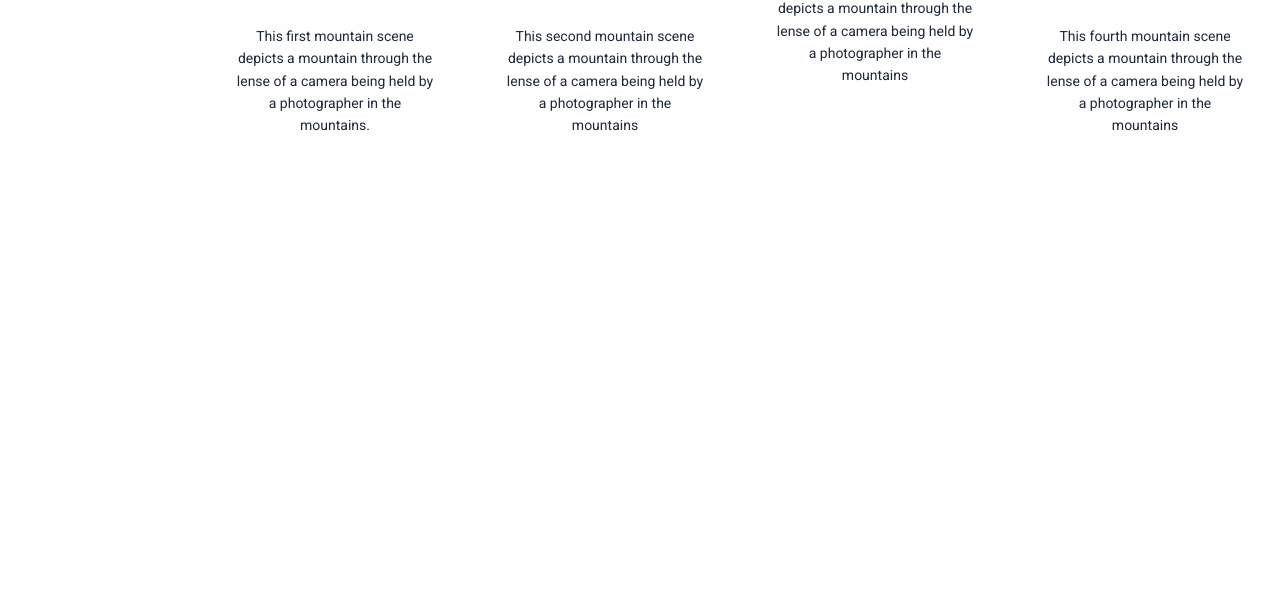
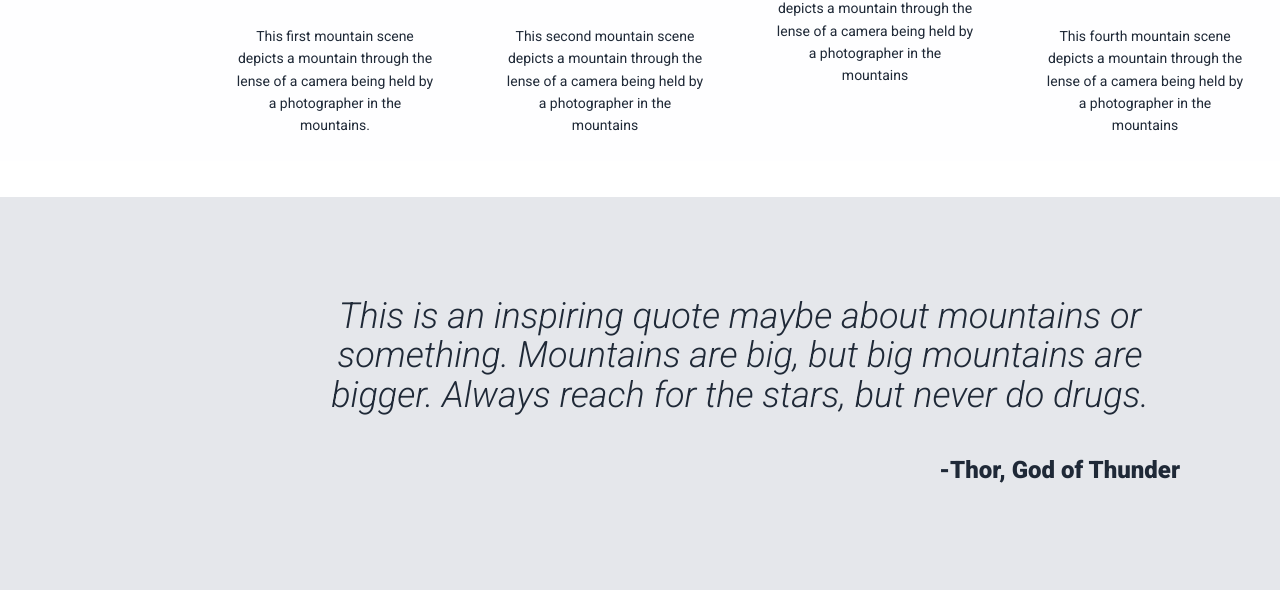
Before and after one commit to Curious-Chip/odin-webpage, a plain HTML site: page index.html in a window 1280 px wide. Shown: the part 873-1487 px from the top of the page. Before the commit the page ends 1034 px from the top, so only its background shows below. Drawn offline with Linux system fonts and the light colour scheme.

Commit message:
finished content-lower section
added and styled quote and quote signiture

```diff
--- a/index.html
+++ b/index.html
@@ -62,7 +62,8 @@
         </div>
     </div>
     <div class="content-lower">
-
+        <p class="quote"> This is an inspiring quote maybe about mountains or something.  Mountains are big, but big mountains are bigger.  Always reach for the stars, but never do drugs. </p>
+            <p class="signiture">-Thor, God of Thunder</p>
     </div>
     <div class="foot-top">
 
--- a/style.css
+++ b/style.css
@@ -131,3 +131,30 @@ img {
     font-size: 14px;
     color: #1F2937;
 }
+
+.content-lower {
+    padding-left: 200px;
+    background-color: #E5E7EB;;
+}
+
+.quote {
+    font-size: 36px;
+    font-weight: 300;
+    font-style: italic;
+    color: #1F2937;
+    line-height: 1.1;
+    text-align: center;
+    padding-top: 100px;
+    padding-left: 100px;
+    padding-right: 100px;
+    padding-bottom: 0;
+}
+
+.signiture {
+    font-size: 24px;
+    font-weight: 900;
+    color: #1F2937;
+    text-align: right;
+    padding-right: 100px;
+    padding-bottom: 100px;
+}
```
